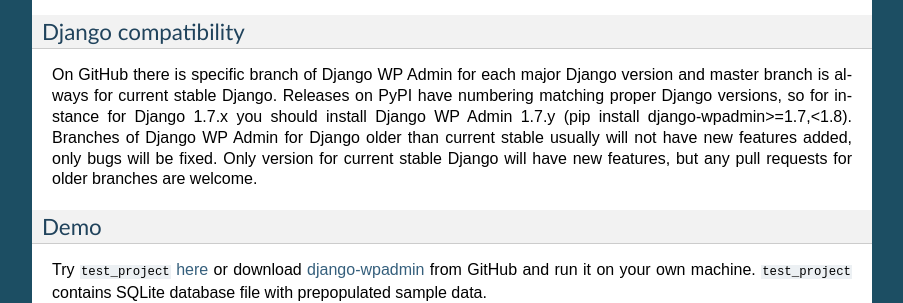
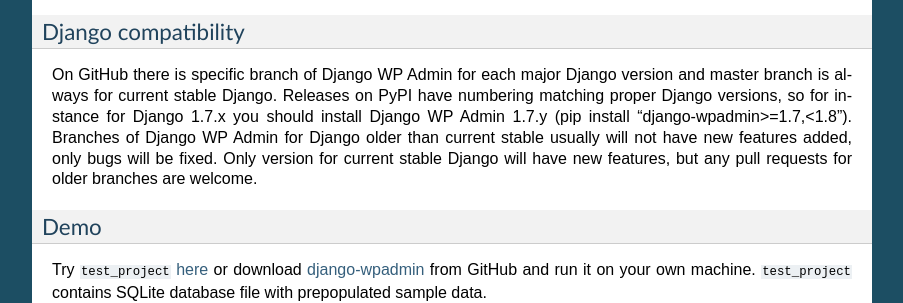
Before and after one commit to barszczmm/django-wpadmin, a Sphinx documentation site: the page built from docs/index.rst, in a window 1280 px wide and 900 px high, scrolled down 774 px. Shown: the part 194-497 px from the top of the window, without its empty margins (198-1101 px from the left). Built offline with Sphinx 7.4.7, drawn with Linux system fonts in a browser that asks for light colours; the version number could not be read and is left out.

```diff
--- a/README.rst
+++ b/README.rst
@@ -28,7 +28,7 @@ Django compatibility
 --------------------
 On GitHub there is specific branch of Django WP Admin for each major Django version and master branch is always for current stable Django.
 Releases on PyPI have numbering matching proper Django versions, so for instance for Django 1.7.x you should install Django WP Admin 1.7.y
-(pip install django-wpadmin>=1.7,<1.8).
+(pip install "django-wpadmin>=1.7,<1.8").
 Branches of Django WP Admin for Django older than current stable usually will not have new features added, only bugs will be fixed.
 Only version for current stable Django will have new features, but any pull requests for older branches are welcome.
 
--- a/docs/index.rst
+++ b/docs/index.rst
@@ -28,7 +28,7 @@ Django compatibility
 --------------------
 On GitHub there is specific branch of Django WP Admin for each major Django version and master branch is always for current stable Django.
 Releases on PyPI have numbering matching proper Django versions, so for instance for Django 1.7.x you should install Django WP Admin 1.7.y
-(pip install django-wpadmin>=1.7,<1.8).
+(pip install "django-wpadmin>=1.7,<1.8").
 Branches of Django WP Admin for Django older than current stable usually will not have new features added, only bugs will be fixed.
 Only version for current stable Django will have new features, but any pull requests for older branches are welcome.
 
```
